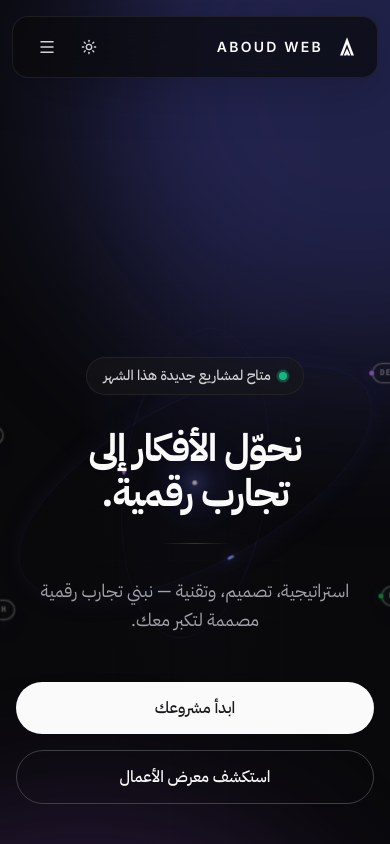
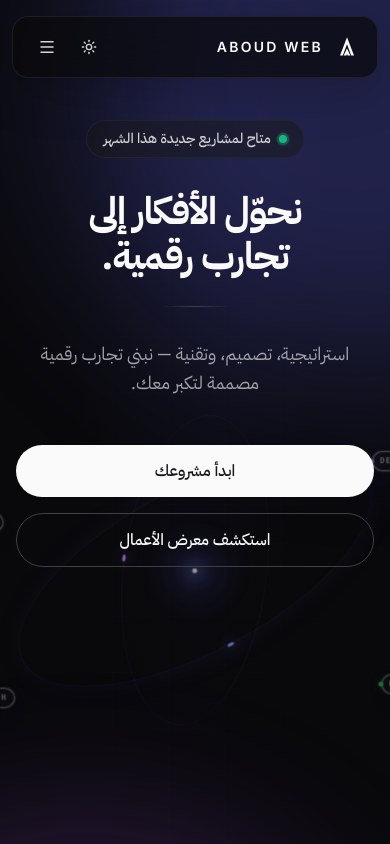
Before and after one commit to 963abod/aboudweb, a React (Vite) app: page / in a window 390 px wide. Shown: the top 844 px of the page. Built offline with nearby package versions, Linux system fonts and the light colour scheme; no server answers; the database is empty.

Commit message:
Adjust mobile hero content to start from top

```diff
--- a/src/index.css
+++ b/src/index.css
@@ -32,7 +32,6 @@
 @keyframes heroFloat{0%,100%{transform:translate3d(0,0,0) scale(1)}50%{transform:translate3d(18px,24px,0) scale(1.05)}}
 @media(prefers-reduced-motion:reduce){.hero-reveal{animation:none;opacity:1;transform:none}.hero-orb{animation:none}}
 
-
 /* Portfolio image lightbox */
 .portfolio-lightbox{position:fixed;inset:0;z-index:100;display:grid;place-items:center;padding:24px;background:rgba(0,0,0,.82);backdrop-filter:blur(18px);-webkit-backdrop-filter:blur(18px);animation:portfolioLightboxIn 280ms ease forwards}
 .portfolio-lightbox-frame{position:relative;width:min(1100px,94vw);max-height:90vh;border:1px solid rgba(255,255,255,.16);background:#09090b;box-shadow:0 40px 120px rgba(0,0,0,.55);overflow:hidden;animation:portfolioLightboxFrameIn 420ms cubic-bezier(.16,1,.3,1) forwards}
@@ -55,7 +54,6 @@
 .portfolio-filter:after{content:"";position:absolute;left:50%;bottom:-3px;width:0;height:1px;background:currentColor;transform:translateX(-50%);transition:width 280ms cubic-bezier(.16,1,.3,1)}
 .portfolio-filter:hover:after,.portfolio-filter-active:after{width:100%}
 @media(max-width:640px){.portfolio-filters{gap:18px}.portfolio-eyebrow{margin-bottom:12px}}
-
 
 /* Cinematic story section */
 .story-section{position:relative;padding:clamp(80px,10vw,150px) 24px;overflow:clip}
@@ -93,7 +91,6 @@
   .story-step,.story-stage-number,.story-step-line span{transition:none}
 }
 
-
 /* Animated hero orbital system */
 .hero-orbit-system{position:absolute;left:50%;top:47%;width:min(760px,92vw);aspect-ratio:1;transform:translate(-50%,-50%);z-index:-1;pointer-events:none;opacity:.72}
 .hero-orbit{position:absolute;inset:10%;border:1px solid rgba(99,102,241,.18);border-radius:50%;animation:heroOrbitSpin 18s linear infinite}
@@ -109,15 +106,14 @@
 @keyframes heroOrbitSpin{to{transform:rotate(388deg) scaleY(.42)}}
 @keyframes heroCorePulse{0%,100%{transform:scale(.82);opacity:.65}50%{transform:scale(1.15);opacity:1}}
 @media(max-width:640px){
-  .hero-premium{min-height:130vh}
-  .hero-orbit-system{width:125vw;top:44%;opacity:.5}
+  .hero-premium{min-height:130vh;justify-content:flex-start!important;padding-top:7.5rem!important}
+  .hero-orbit-system{width:125vw;top:52%;opacity:.5}
   .hero-orbit-core{width:110px;height:110px}
   .hero-orbit span{width:7px;height:7px}
 }
 @media(prefers-reduced-motion:reduce){
   .hero-orbit,.hero-core-glow,.hero-core-dot{animation:none}
 }
-
 
 /* Scroll-reactive hero transformation */
 .hero-premium{--hero-scroll:0}
@@ -165,7 +161,6 @@
   .hero-premium .hero-actions,
   .hero-premium .hero-orbit-core{transform:none;opacity:1}
 }
-
 
 /* Hero journey labels */
 .hero-orbit-label{
```
